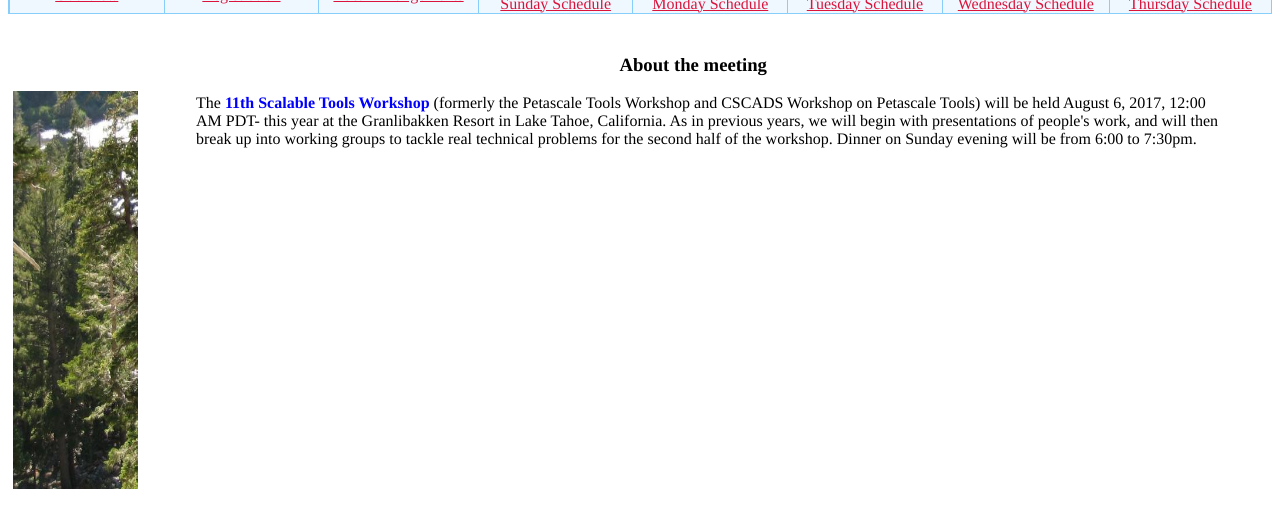
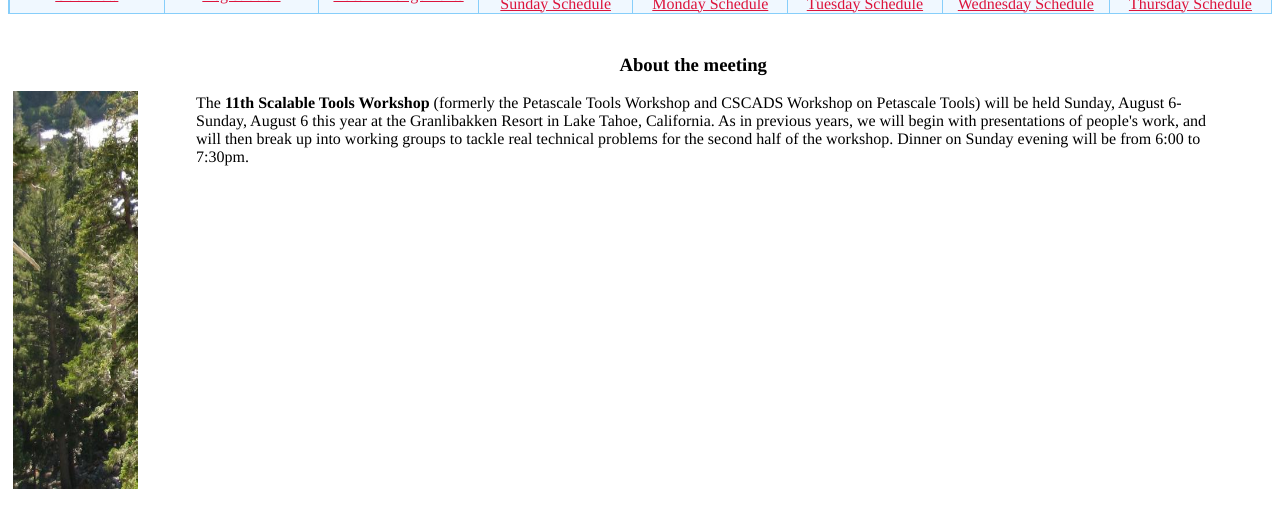
Before and after one commit to wrwilliams/petascale2017, a Jekyll site: the page built from index.html, in a window 1280 px wide, cut to the strip 221-749 px from the top of the page. Built offline with Jekyll 4.4.1, drawn with Linux system fonts in a browser that asks for light colours.

Commit message:
Filled in schedule, fixed date format on index page

```diff
--- a/index.html
+++ b/index.html
@@ -4,10 +4,10 @@ title: About the meeting
 ---
 <p>
 
-The <font color="blue"><b>11th Scalable Tools Workshop</b></font>
+The <span color="blue"><b>11th Scalable Tools Workshop</b></span>
 (formerly the Petascale Tools Workshop and
 CSCADS Workshop on Petascale Tools)
-will be held {{site.data.dates.startdate}}-{{site.data.dates.enddate}} this year at the Granlibakken Resort in Lake Tahoe, California.
+will be held {{site.data.dates.startdate | date: "%A, %B %-d"}}-{{site.data.dates.startdate | date: "%s" | plus: workshop_len |  date: "%A, %B %-d"}} this year at the Granlibakken Resort in Lake Tahoe, California.
 As in previous years, we will begin with presentations of people's work,
 and will then break up into working groups to tackle real technical problems
 for the second half of the workshop.
```
Also changed, not shown: _data/schedule.yml (+34 -0 lines).
